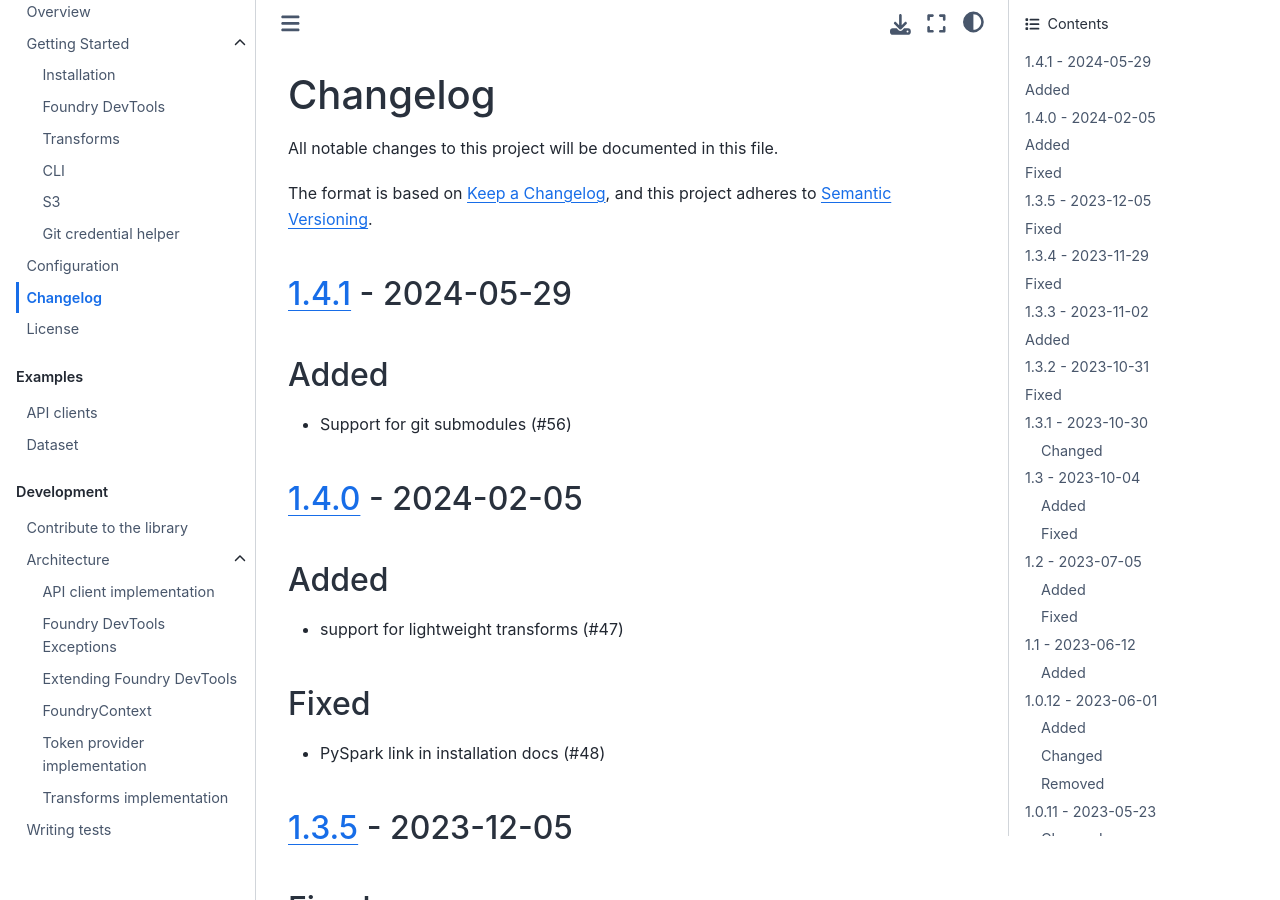
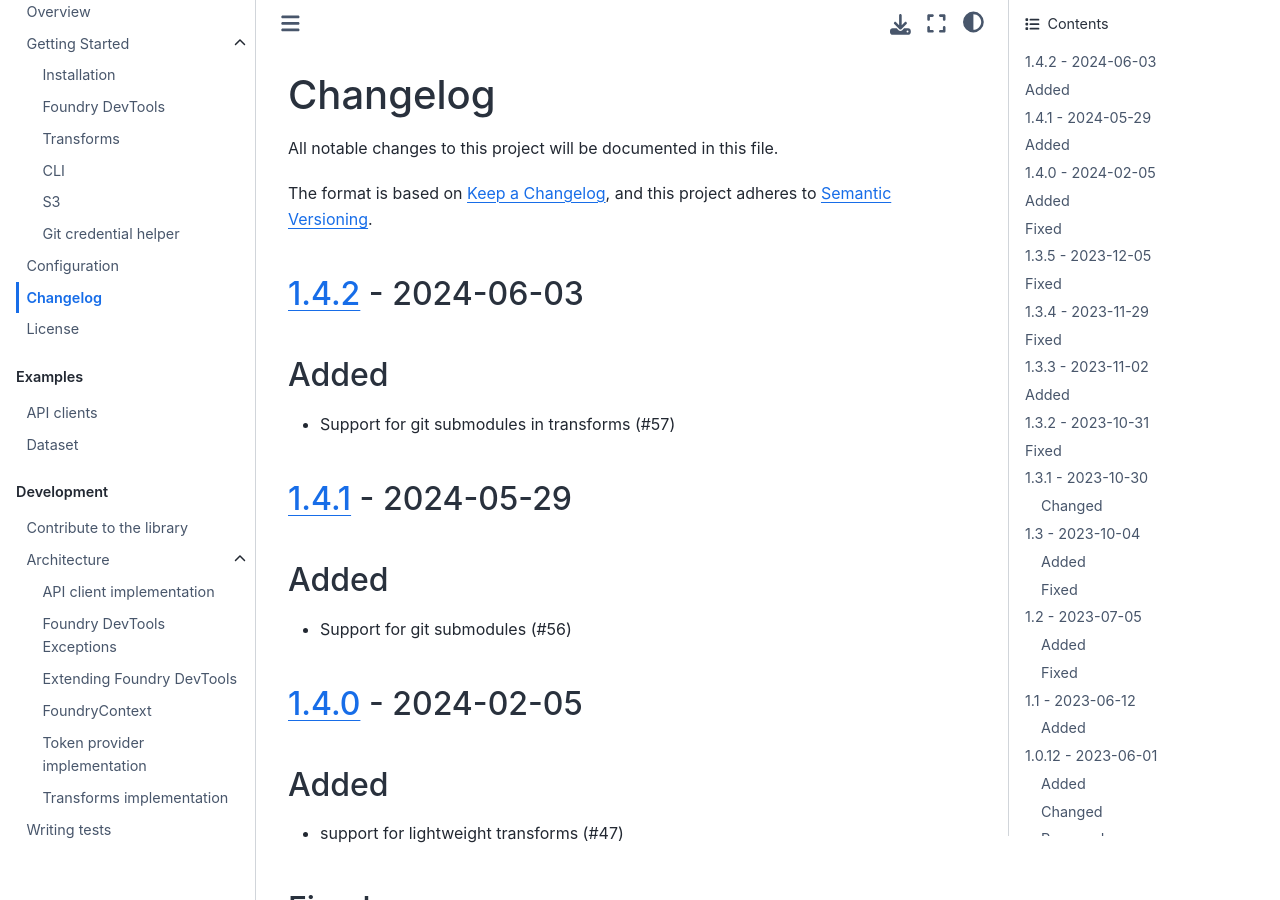
Before and after one commit to emdgroup/foundry-dev-tools, a Sphinx documentation site: the page built from docs/changelog.md, in a window 1280 px wide and 900 px high. Built offline with Sphinx 7.4.7 and the Sphinx Book theme 1.1.4, drawn with Linux system fonts in a browser that asks for light colours; pages that are not in the unit, such as notebooks, are missing from menus; the version number is read from the project's files by our own code.

Commit message:
feat: release v1.4.2

```diff
--- a/docs/changelog.md
+++ b/docs/changelog.md
@@ -4,6 +4,11 @@ All notable changes to this project will be documented in this file.
 
 The format is based on [Keep a Changelog],
 and this project adheres to [Semantic Versioning].
+
+## [1.4.2] - 2024-06-03
+
+## Added
+  - Support for git submodules in transforms (#57)
 
 ## [1.4.1] - 2024-05-29
 
@@ -203,6 +208,7 @@ and this project adheres to [Semantic Versioning].
 
 [Keep a Changelog]: https://keepachangelog.com/en/1.0.0/
 [Semantic Versioning]: https://semver.org/spec/v2.0.0.html
+[1.4.2]: https://github.com/emdgroup/foundry-dev-tools/compare/v1.4.1...v1.4.2
 [1.4.1]: https://github.com/emdgroup/foundry-dev-tools/compare/v1.4.0...v1.4.1
 [1.4.0]: https://github.com/emdgroup/foundry-dev-tools/compare/v1.3.5...v1.4.0
 [1.3.5]: https://github.com/emdgroup/foundry-dev-tools/compare/v1.3.4...v1.3.5
```
